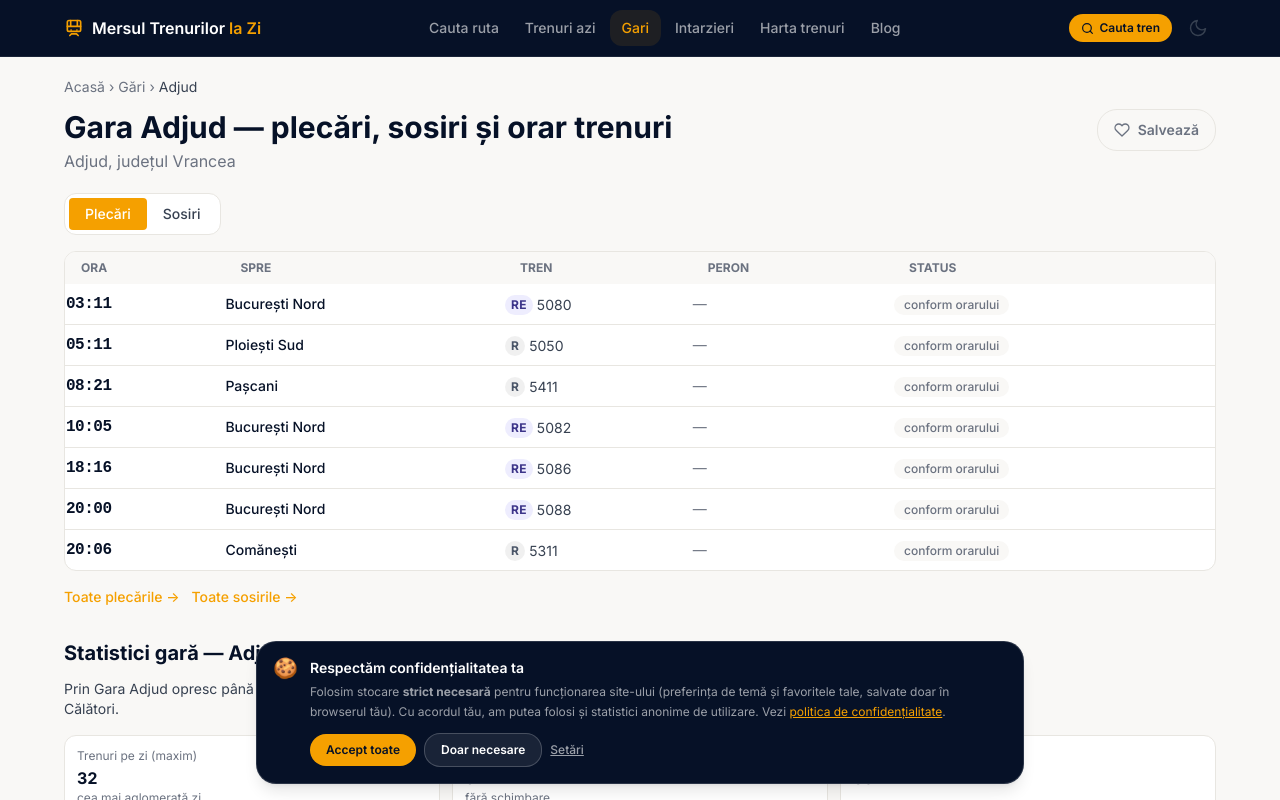
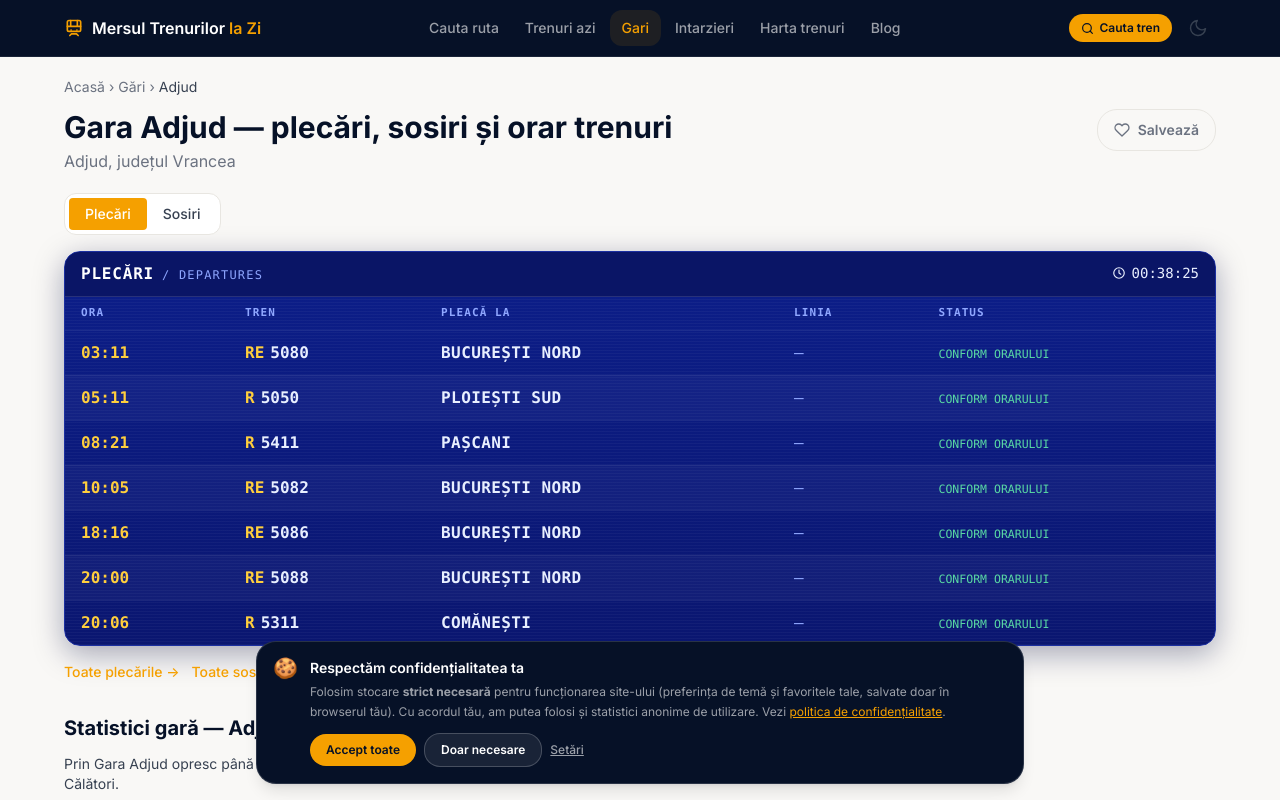
Before and after one commit to andreiion1/mersultrenurilorazi, a Next.js app: page /statii/adjud in a window 1280 px wide. Shown: the top 800 px of the page. Built offline with nearby package versions, Linux system fonts and the light colour scheme; no server answers.

Commit message:
design: panou plecari/sosiri in stil CFR (albastru, monospace, ceas)

```diff
--- a/src/components/Board.tsx
+++ b/src/components/Board.tsx
@@ -1,43 +1,92 @@
 import Link from "next/link";
 import type { BoardRow } from "@/lib/schedule";
-import { CategoryTag } from "./Badges";
-import { StatusBadge } from "./StatusBadge";
+import type { RunStatus } from "@/lib/types";
+import { BoardClock } from "./BoardClock";
+
+// Panou de plecări/sosiri în stilul clasic CFR (albastru, monospace, majuscule).
+const MONO = "ui-monospace, SFMono-Regular, Menlo, Consolas, monospace";
+const BOARD_BG = "linear-gradient(180deg,#0c1e8a 0%,#0a1670 100%)";
+const HEAD_BG = "#0a1566";
+const HEAD_COL = "#8ea6ff"; // culoare capete coloane
+const TXT = "#e8efff";
+const AMBER = "#ffce3a";
+
+function StatusCell({ status }: { status: RunStatus }) {
+  if (status.state === "cancelled") {
+    return <span style={{ color: "#ff6b6b", fontFamily: MONO, fontWeight: 700 }}>ANULAT</span>;
+  }
+  if (status.state === "delayed" && status.delayMin > 0) {
+    return <span style={{ color: AMBER, fontFamily: MONO, fontWeight: 700 }}>+{status.delayMin} MIN</span>;
+  }
+  return <span style={{ color: "#57d9a3", fontFamily: MONO, fontSize: "0.72rem" }}>CONFORM ORARULUI</span>;
+}
 
 export function Board({ rows, mode }: { rows: BoardRow[]; mode: "departures" | "arrivals" }) {
-  if (rows.length === 0) {
-    return <p className="rounded-md border border-line bg-card p-6 text-center text-muted">Nu sunt {mode === "departures" ? "plecări" : "sosiri"} programate în intervalul selectat.</p>;
-  }
-  const dirLabel = mode === "departures" ? "Spre" : "De la";
+  const titleRo = mode === "departures" ? "PLECĂRI" : "SOSIRI";
+  const titleEn = mode === "departures" ? "DEPARTURES" : "ARRIVALS";
+  const dirLabel = mode === "departures" ? "PLEACĂ LA" : "SOSEȘTE DE LA";
+
   return (
-    <div className="overflow-hidden rounded-md border border-line bg-card">
-      <table className="w-full text-sm">
-        <thead className="hidden bg-subtle text-left text-xs uppercase text-muted md:table-header-group">
-          <tr>
-            <th className="px-4 py-2">Ora</th>
-            <th className="px-4 py-2">{dirLabel}</th>
-            <th className="px-4 py-2">Tren</th>
-            <th className="px-4 py-2">Peron</th>
-            <th className="px-4 py-2">Status</th>
+    <div className="overflow-hidden rounded-lg" style={{ background: BOARD_BG, border: "1px solid #1b2fa0", boxShadow: "0 8px 30px rgba(6,12,60,0.35)" }}>
+      {/* Bara de titlu bilingvă + ceas */}
+      <div className="flex items-center justify-between px-4 py-2.5" style={{ background: HEAD_BG, borderBottom: "1px solid rgba(255,255,255,0.12)" }}>
+        <div className="flex items-baseline gap-2" style={{ fontFamily: MONO }}>
+          <span className="text-base font-bold tracking-wider" style={{ color: "#fff" }}>{titleRo}</span>
+          <span className="text-xs tracking-widest" style={{ color: HEAD_COL }}>/ {titleEn}</span>
+        </div>
+        <div className="text-sm"><BoardClock /></div>
+      </div>
+
+      {rows.length === 0 ? (
+        <p className="px-4 py-8 text-center" style={{ color: HEAD_COL, fontFamily: MONO }}>
+          Nu sunt {mode === "departures" ? "plecări" : "sosiri"} programate în intervalul selectat.
+        </p>
+      ) : (
+        <div className="relative">
+          <table className="w-full" style={{ fontFamily: MONO, borderCollapse: "collapse" }}>
+            <thead className="hidden md:table-header-group">
+              <tr style={{ color: HEAD_COL }}>
+                <th className="px-4 py-2 text-left text-[11px] tracking-widest">ORA</th>
+                <th className="px-4 py-2 text-left text-[11px] tracking-widest">TREN</th>
+                <th className="px-4 py-2 text-left text-[11px] tracking-widest">{dirLabel}</th>
+                <th className="px-4 py-2 text-left text-[11px] tracking-widest">LINIA</th>
+                <th className="px-4 py-2 text-left text-[11px] tracking-widest">STATUS</th>
               </tr>
             </thead>
-        <tbody className="divide-y divide-line">
+            <tbody>
               {rows.map((r, i) => (
-            <tr key={i} className="flex flex-wrap items-center gap-x-3 gap-y-1 px-4 py-3 md:table-row md:py-2">
-              <td className="md:py-2">
-                <span className="font-time text-lg font-bold tnum md:text-base" style={{ color: "var(--text-strong)" }}>{r.time}</span>
+                <tr key={i}
+                  className="flex flex-wrap items-center gap-x-3 gap-y-0.5 px-4 py-2.5 md:table-row md:py-0"
+                  style={{ borderTop: "1px solid rgba(255,255,255,0.07)", backgroundColor: i % 2 ? "rgba(255,255,255,0.03)" : "transparent" }}>
+                  <td className="md:px-4 md:py-2.5">
+                    <span className="text-lg font-bold md:text-base" style={{ color: AMBER, fontVariantNumeric: "tabular-nums" }}>{r.time}</span>
                   </td>
-              <td className="w-full font-medium text-strong md:w-auto">{mode === "departures" ? r.towardsName : r.fromName}</td>
-              <td>
-                <Link href={`/tren/${r.trainSlug}`} className="inline-flex items-center gap-1 text-body hover:text-primary">
-                  <CategoryTag category={r.category} /> {r.number}
+                  <td className="md:px-4 md:py-2.5">
+                    <Link href={`/tren/${r.trainSlug}`} className="inline-flex items-center gap-1.5" style={{ color: TXT }}>
+                      <span style={{ color: AMBER, fontWeight: 700 }}>{r.category}</span>
+                      <span style={{ fontWeight: 700 }}>{r.number}</span>
                     </Link>
                   </td>
-              <td className="text-muted">{r.platform ? `Peron ${r.platform}` : "—"}</td>
-              <td><StatusBadge status={r.status} /></td>
+                  <td className="w-full md:w-auto md:px-4 md:py-2.5">
+                    <span className="font-bold uppercase tracking-wide" style={{ color: TXT }}>
+                      {mode === "departures" ? r.towardsName : r.fromName}
+                    </span>
+                  </td>
+                  <td className="md:px-4 md:py-2.5">
+                    <span style={{ color: HEAD_COL, fontVariantNumeric: "tabular-nums" }}>{r.platform ?? "—"}</span>
+                  </td>
+                  <td className="md:px-4 md:py-2.5">
+                    <StatusCell status={r.status} />
+                  </td>
                 </tr>
               ))}
             </tbody>
           </table>
+          {/* textură LED subtilă (scanlines) */}
+          <div aria-hidden="true" className="pointer-events-none absolute inset-0"
+            style={{ backgroundImage: "repeating-linear-gradient(0deg, rgba(255,255,255,0.035) 0px, rgba(255,255,255,0.035) 1px, transparent 1px, transparent 3px)" }} />
+        </div>
+      )}
     </div>
   );
 }
--- /dev/null
+++ b/src/components/BoardClock.tsx
@@ -0,0 +1,30 @@
+"use client";
+
+import { useEffect, useState } from "react";
+
+// Ceas ca pe panourile din gară (ora României), actualizat la fiecare secundă.
+export function BoardClock() {
+  const [t, setT] = useState<string>("");
+
+  useEffect(() => {
+    const fmt = () =>
+      new Intl.DateTimeFormat("ro-RO", {
+        timeZone: "Europe/Bucharest", hour: "2-digit", minute: "2-digit", second: "2-digit", hour12: false,
+      }).format(new Date());
+    setT(fmt());
+    const id = setInterval(() => setT(fmt()), 1000);
+    return () => clearInterval(id);
+  }, []);
+
+  return (
+    <span className="inline-flex items-center gap-1.5" style={{ color: "#eaf0ff" }}>
+      <svg width="14" height="14" viewBox="0 0 24 24" fill="none" stroke="currentColor" strokeWidth="2"
+        strokeLinecap="round" strokeLinejoin="round" aria-hidden="true">
+        <circle cx="12" cy="12" r="9" /><path d="M12 7v5l3 2" />
+      </svg>
+      <span style={{ fontFamily: "ui-monospace, SFMono-Regular, Menlo, Consolas, monospace", fontVariantNumeric: "tabular-nums", minWidth: "62px" }}>
+        {t || "--:--:--"}
+      </span>
+    </span>
+  );
+}
```
Lines whose indentation alone changed are shown as unchanged.
